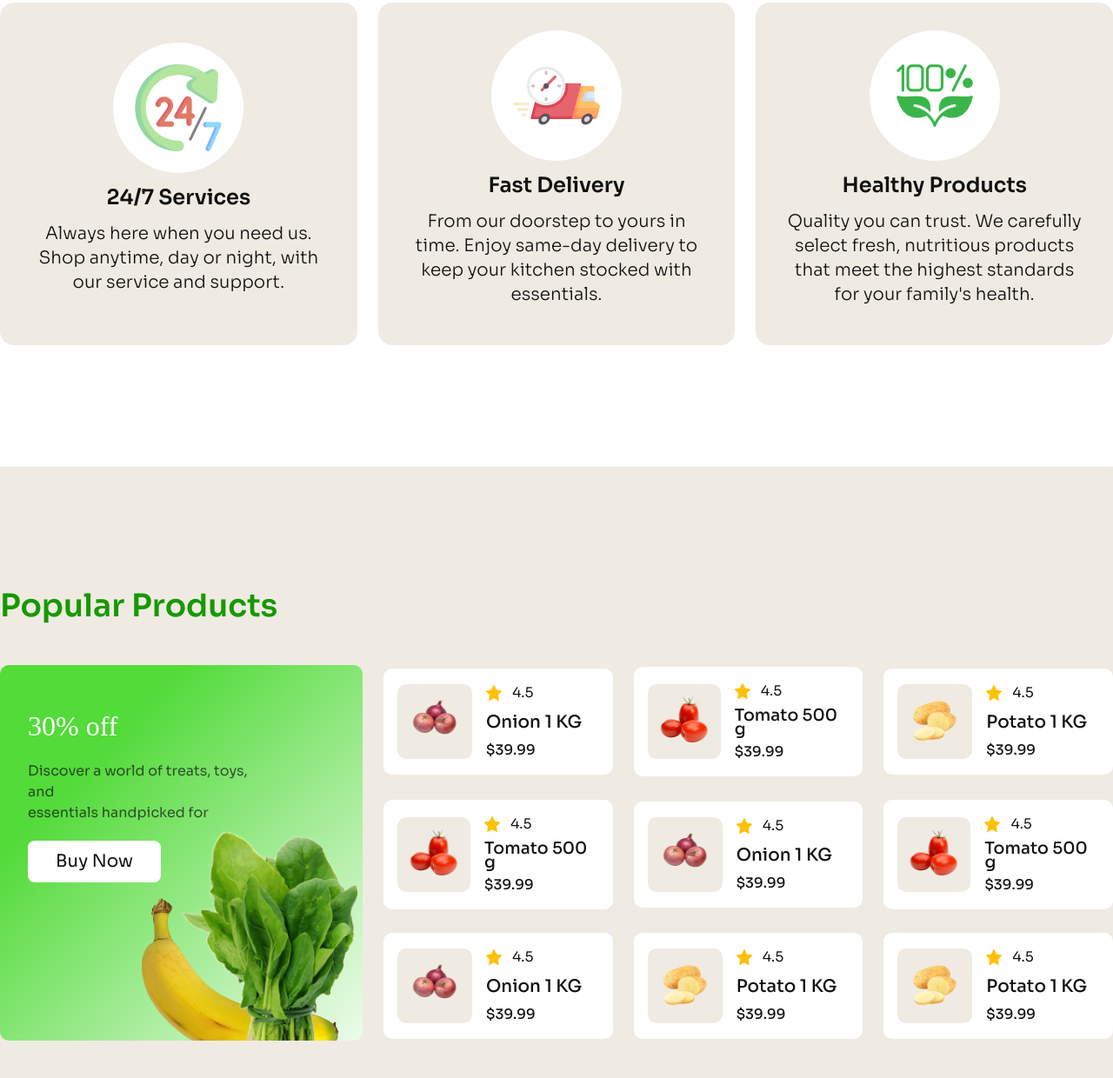
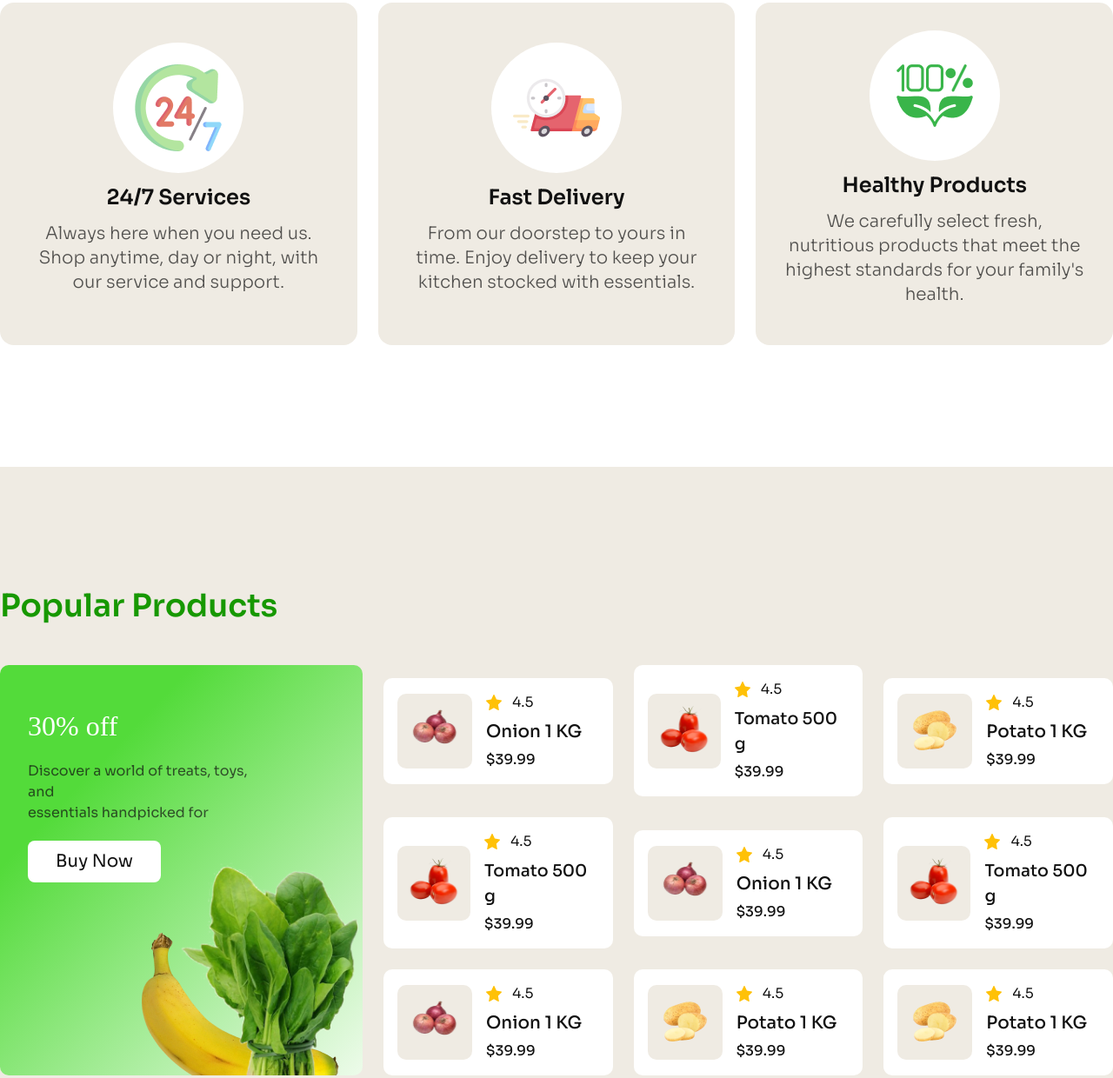
Before and after one commit to nadimshuvo/B11--assignment-3-A3-Living-Lab-nadim-mahmud-shuvo, a plain HTML site: page index.html in a window 1280 px wide. Shown: the part 1538-2778 px from the top of the page at 87% size. Drawn offline with nearby package versions, Linux system fonts and the light colour scheme; a web font is replaced by a local one.

Commit message:
Alhamdulillah Done

```diff
--- a/index.html
+++ b/index.html
@@ -201,7 +201,9 @@
                 />
               </div>
               <h4 class="max-sm:text-xl text-2xl">24/7 Services</h4>
-              <p class="sora-light text-center max-sm:text-base text-xl">
+              <p
+                class="sora-light text-center max-sm:text-base text-xl opacity-70"
+              >
                 Always here when you need us. Shop anytime, day or night, with
                 our service and support.
               </p>
@@ -220,9 +222,11 @@
                 />
               </div>
               <h4 class="max-sm:text-xl text-2xl">Fast Delivery</h4>
-              <p class="sora-light text-center max-sm:text-base text-xl">
-                From our doorstep to yours in time. Enjoy same-day delivery to
-                keep your kitchen stocked with essentials.
+              <p
+                class="sora-light text-center max-sm:text-base text-xl opacity-70"
+              >
+                From our doorstep to yours in time. Enjoy delivery to keep your
+                kitchen stocked with essentials.
               </p>
             </div>
             <!-- card 3 -->
@@ -239,10 +243,11 @@
                 />
               </div>
               <h4 class="max-sm:text-xl text-2xl">Healthy Products</h4>
-              <p class="sora-light text-center max-sm:text-base text-xl">
-                Quality you can trust. We carefully select fresh, nutritious
-                products that meet the highest standards for your family's
-                health.
+              <p
+                class="sora-light text-center max-sm:text-base text-xl opacity-70"
+              >
+                We carefully select fresh, nutritious products that meet the
+                highest standards for your family's health.
               </p>
             </div>
           </div>
@@ -366,7 +371,9 @@
                     >
                   </div>
                   <!--// star icon -->
-                  <h4 class="sora-medium text-xs lg:text-[19px] mt-2 mb-[6px]">
+                  <h4
+                    class="sora-medium text-[11px] lg:text-[19px] mt-2 mb-[6px]"
+                  >
                     Tomato 500 g
                   </h4>
                   <p class="sora-medium text-[10px] lg:text-base">$39.99</p>
@@ -450,7 +457,9 @@
                     >
                   </div>
                   <!--// star icon -->
-                  <h4 class="sora-medium text-xs lg:text-[19px] mt-2 mb-[6px]">
+                  <h4
+                    class="sora-medium text-[11px] lg:text-[19px] mt-2 mb-[6px]"
+                  >
                     Tomato 500 g
                   </h4>
                   <p class="sora-medium text-[10px] lg:text-base">$39.99</p>
@@ -534,7 +543,9 @@
                     >
                   </div>
                   <!--// star icon -->
-                  <h4 class="sora-medium text-xs lg:text-[19px] mt-2 mb-[6px]">
+                  <h4
+                    class="sora-medium text-[11px] lg:text-[19px] mt-2 mb-[6px]"
+                  >
                     Tomato 500 g
                   </h4>
                   <p class="sora-medium text-[10px] lg:text-base">$39.99</p>
@@ -686,7 +697,7 @@
         <div class="carousel w-full">
           <div id="slide1" class="carousel-item relative w-full">
             <img
-              src="https://images.unsplash.com/photo-1518843875459-f738682238a6?q=80&w=1742&auto=format&fit=crop&ixlib=rb-4.0.3&ixid=M3wxMjA3fDB8MHxwaG90by1wYWdlfHx8fGVufDB8fHx8fA%3D%3D"
+              src="https://images.unsplash.com/photo-1461354464878-ad92f492a5a0?q=80&w=1740&auto=format&fit=crop&ixlib=rb-4.0.3&ixid=M3wxMjA3fDB8MHxwaG90by1wYWdlfHx8fGVufDB8fHx8fA%3D%3D"
               class="w-full"
             />
             <div
@@ -726,7 +737,7 @@
           </div>
           <div id="slide3" class="carousel-item relative w-full">
             <img
-              src="https://images.unsplash.com/photo-1461354464878-ad92f492a5a0?q=80&w=1740&auto=format&fit=crop&ixlib=rb-4.0.3&ixid=M3wxMjA3fDB8MHxwaG90by1wYWdlfHx8fGVufDB8fHx8fA%3D%3D"
+              src="https://images.unsplash.com/photo-1518843875459-f738682238a6?q=80&w=1742&auto=format&fit=crop&ixlib=rb-4.0.3&ixid=M3wxMjA3fDB8MHxwaG90by1wYWdlfHx8fGVufDB8fHx8fA%3D%3D"
               class="w-full"
             />
             <div
@@ -920,22 +931,22 @@
         >
           <a
             href="#"
-            class="text-white text-base leading-5 lg:text-xl lg:leading-7 hover:text-[#2A4D97] transition-all duration-300"
+            class="text-[#EFEBE3] text-base leading-5 lg:text-xl lg:leading-7 hover:text-[#2A4D97] transition-all duration-300"
             >Product</a
           >
           <a
             href="#"
-            class="text-white text-base leading-5 lg:text-xl lg:leading-7 hover:text-[#2A4D97] transition-all duration-300"
+            class="text-[#EFEBE3] text-base leading-5 lg:text-xl lg:leading-7 hover:text-[#2A4D97] transition-all duration-300"
             >Services</a
           >
           <a
             href="#"
-            class="text-white text-base leading-5 lg:text-xl lg:leading-7 hover:text-[#2A4D97] transition-all duration-300"
+            class="text-[#EFEBE3] text-base leading-5 lg:text-xl lg:leading-7 hover:text-[#2A4D97] transition-all duration-300"
             >Contact us</a
           >
         </div>
         <div>
-          <h4 class="text-white text-[14px] lg:text-xl">Follow Us</h4>
+          <h4 class="text-[#EFEBE3] text-[14px] lg:text-xl">Follow Us</h4>
           <div class="mt-3 flex items-center gap-[30px]">
             <a href="#"><img src="assets/facebook.png" alt="facebook" /></a>
             <a href="#"><img src="assets/instagram.png" alt="instagram" /></a>
```
